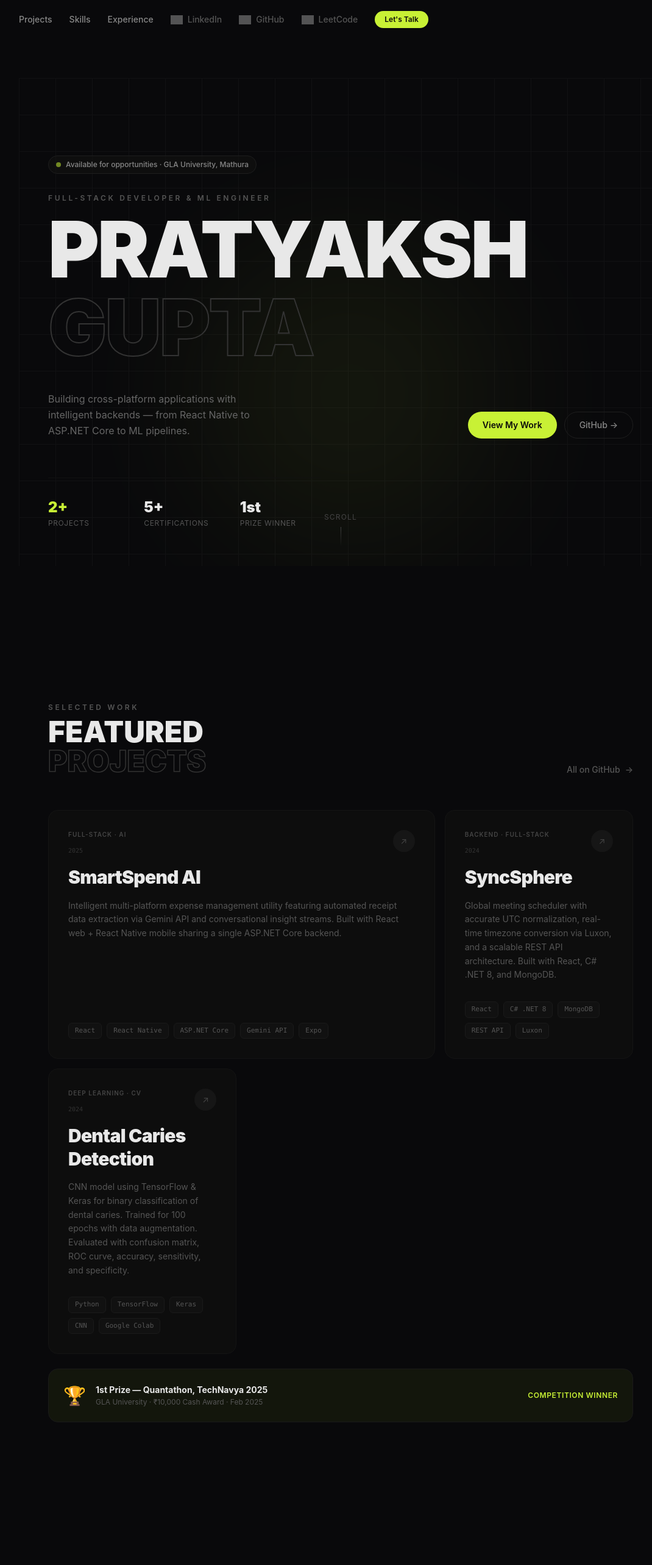
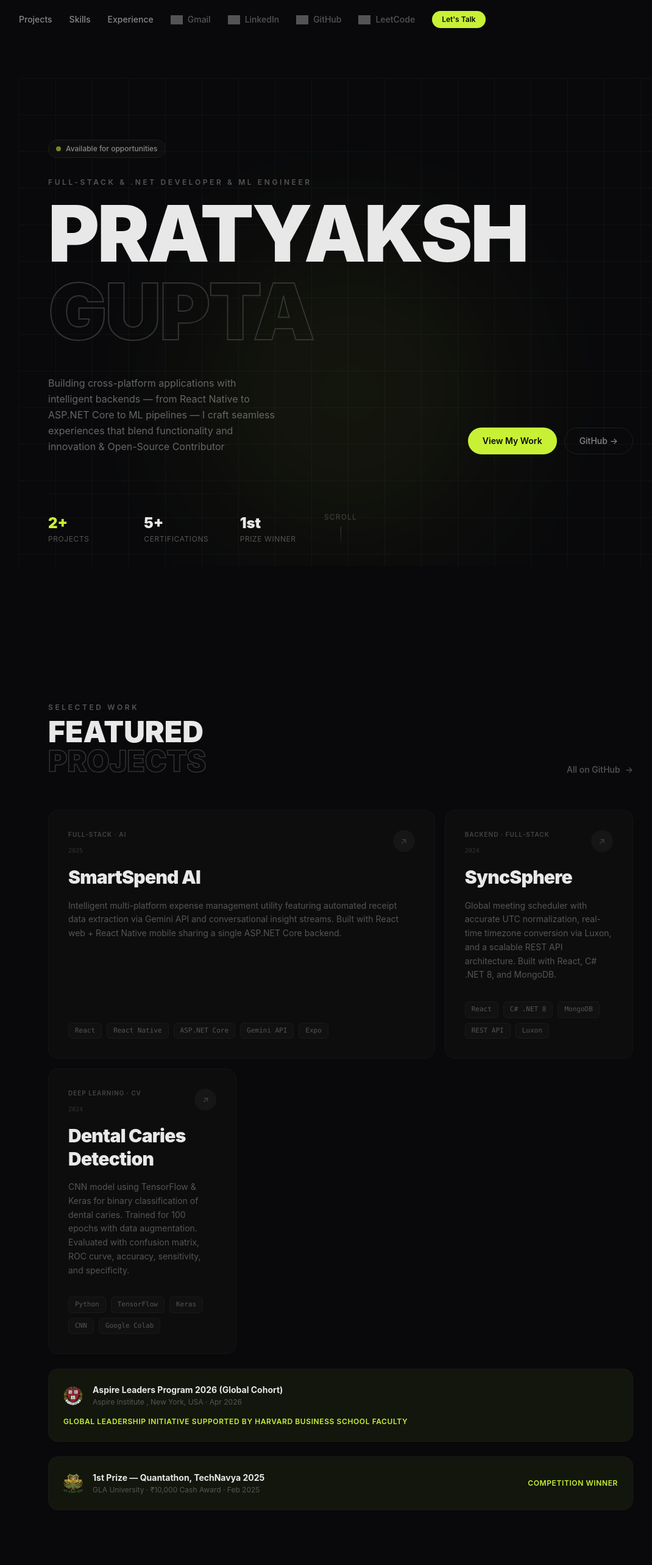
Before and after one commit to Pratyakshgupta887qwert/Pratyakshgupta887qwert.github.io, a React app in the folder frontend/: page / in a window 1280 px wide. Shown: the top 2566 px of the page at 61% size, without its empty margins (81-1151 px from the left). Built offline with nearby package versions, Linux system fonts and the light colour scheme; grey boxes are pictures that could not be loaded; the HTML template or start-up script is replaced by a standard one.

Commit message:
update in portfolio website

```diff
--- a/frontend/src/App.jsx
+++ b/frontend/src/App.jsx
@@ -16,8 +16,8 @@ export default function App() {
       <main className="max-w-6xl mx-auto px-6 md:px-12 space-y-32 pt-32 pb-16">
         <Hero />
         <Projects />
+        <Skills />
         <Experience />
-        <Skills />
       </main>
       <Footer />
     </div>
--- a/frontend/src/components/Footer.jsx
+++ b/frontend/src/components/Footer.jsx
@@ -46,7 +46,6 @@ export default function Footer() {
               height={20}
               className="opacity-50 group-hover:opacity-100 transition-opacity"
             />
-            LinkedIn
           </a>
           <a
             href="https://github.com/Pratyakshgupta887qwert"
@@ -61,7 +60,6 @@ export default function Footer() {
               height={20}
               className="opacity-50 group-hover:opacity-100 transition-opacity"
             />
-            GitHub
           </a>
           <a
             href="tel:+919927230076"
--- a/frontend/src/components/Hero.jsx
+++ b/frontend/src/components/Hero.jsx
@@ -22,13 +22,13 @@ export default function Hero() {
         {/* Availability badge */}
         <div className="inline-flex items-center gap-2 px-3 py-1.5 rounded-full border border-[#1e1e1e] bg-[#111]/60 text-xs font-medium text-[#888] mb-8">
           <span className="w-2 h-2 rounded-full bg-[#c8f135] animate-pulse" />
-          Available for opportunities · GLA University, Mathura
+          Available for opportunities
         </div>
 
         {/* Name — large display like Portavia */}
         <div className="mb-6">
           <p className="text-xs uppercase tracking-[0.3em] text-[#555] font-semibold mb-3">
-            Full-Stack Developer & ML Engineer
+            Full-Stack & .NET Developer & ML Engineer
           </p>
           <h1 className="text-[clamp(3rem,10vw,8rem)] font-black leading-none tracking-tight text-[#e8e8e8] uppercase">
             PRATYAKSH
@@ -41,7 +41,7 @@ export default function Hero() {
         {/* Tagline + CTA row */}
         <div className="flex flex-col md:flex-row md:items-end justify-between gap-8 mt-10">
           <p className="text-[#666] text-base leading-relaxed max-w-sm">
-            Building cross-platform applications with intelligent backends — from React Native to ASP.NET Core to ML pipelines.
+            Building cross-platform applications with intelligent backends — from React Native to ASP.NET Core to ML pipelines — I craft seamless experiences that blend functionality and innovation & Open-Source Contributor
           </p>
 
           <div className="flex items-center gap-3 shrink-0">
--- a/frontend/src/components/Navbar.jsx
+++ b/frontend/src/components/Navbar.jsx
@@ -31,6 +31,24 @@ export default function Navbar() {
           <a href="#projects" className="hover:text-[#e8e8e8] transition-colors">Projects</a>
           <a href="#skills" className="hover:text-[#e8e8e8] transition-colors">Skills</a>
           <a href="#experience" className="hover:text-[#e8e8e8] transition-colors">Experience</a>
+
+          <a
+            href="mailto:pratyakshgupta887@gmail.com"
+            target="_blank"
+            rel="noreferrer"
+            className="flex items-center gap-2 text-[#555] hover:text-[#c8f135] transition-colors font-medium group"
+          >
+            <img
+              src="https://skillicons.dev/icons?i=gmail"
+              alt="LeetCode"
+              width={20}
+              height={20}
+              className="opacity-50 group-hover:opacity-100 transition-opacity"
+            />
+            Gmail
+          </a>
+
+
           <a
             href="https://www.linkedin.com/in/pratyaksh-gupta-348556299/"
             target="_blank"
--- a/frontend/src/components/Projects.jsx
+++ b/frontend/src/components/Projects.jsx
@@ -125,9 +125,29 @@ export default function Projects() {
         </div>
 
         {/* 1st Prize callout */}
+
+<div className="mt-6 rounded-2xl border border-[#1a1a1a] bg-[#c8f135]/5 p-6 flex items-center justify-between flex-wrap gap-4">
+          <div className="flex items-center gap-4">
+            <img
+  src="Harvard_University_coat_of_arms.svg"
+  alt="Trophy"
+  className="w-8 h-8 object-contain"
+/>
+            <div>
+              <p className="font-bold text-[#e8e8e8] text-sm"> Aspire Leaders Program 2026 (Global Cohort)</p>
+              <p className="text-xs text-[#555] mt-0.5">Aspire Institute , New York, USA · Apr 2026</p>
+            </div>
+          </div>
+          <span className="text-xs text-[#c8f135] font-semibold tracking-wider uppercase">Global leadership initiative supported by Harvard Business School faculty</span>
+        </div>
+
         <div className="mt-6 rounded-2xl border border-[#1a1a1a] bg-[#c8f135]/5 p-6 flex items-center justify-between flex-wrap gap-4">
           <div className="flex items-center gap-4">
-            <span className="text-3xl font-black text-[#c8f135]">🏆</span>
+            <img
+  src="unnamed.webp"
+  alt="Trophy"
+  className="w-8 h-8 object-contain"
+/>
             <div>
               <p className="font-bold text-[#e8e8e8] text-sm">1st Prize — Quantathon, TechNavya 2025</p>
               <p className="text-xs text-[#555] mt-0.5">GLA University · ₹10,000 Cash Award · Feb 2025</p>
--- a/frontend/src/components/Skills.jsx
+++ b/frontend/src/components/Skills.jsx
@@ -4,12 +4,16 @@ const SKILL_GROUPS = [
   {
     domain: "Frontend",
     skills: [
+      { name: "Html", icon: "html" },
       { name: "React", icon: "react" },
       { name: "Next.js", icon: "nextjs" },
       { name: "TypeScript", icon: "typescript" },
+      { name: "CSS", icon: "css" },
       { name: "Tailwind", icon: "tailwind" },
+      { name: "Bootstrap", icon: "bootstrap" },
       { name: "Redux", icon: "redux" },
       { name: "Vite", icon: "vite" },
+      { name: "Vue", icon: "vue" },
     ],
   },
   {
@@ -22,10 +26,12 @@ const SKILL_GROUPS = [
   {
     domain: "Backend",
     skills: [
+      { name: "SpringBoot", icon: "spring" },
       { name: "Node.js", icon: "nodejs" },
       { name: "ASP.NET", icon: "dotnet" },
-      { name: "Python", icon: "python" },
       { name: "FastAPI", icon: "fastapi" },
+      { name: "Postman", icon: "postman" },
+      { name: "Power", icon: "powershell" },
     ],
   },
   {
@@ -41,19 +47,37 @@ const SKILL_GROUPS = [
     skills: [
       { name: "MongoDB", icon: "mongodb" },
       { name: "MySQL", icon: "mysql" },
+      { name: "PostgreSQL", icon: "postgres" },
     ],
   },
   {
-    domain: "Tools & Cloud",
+    domain: "Cloud",
+    skills: [
+      { name: "Docker", icon: "docker" },
+      { name: "AWS", icon: "aws" },
+      { name: "Google Cloud", icon: "gcp" },
+      { name: "Azure", icon: "azure" },
+      { name: "Linux", icon: "linux" },
+      { name: "Ubuntu", icon: "ubuntu" },
+    ],
+  },
+
+   {
+    domain: "Tools & Platforms",
     skills: [
       { name: "Git", icon: "git" },
       { name: "GitHub", icon: "github" },
-      { name: "AWS", icon: "aws" },
-      { name: "Linux", icon: "linux" },
+      { name: "GitHub Actions", icon: "githubactions" },
+      { name: "npm", icon: "npm" },
       { name: "VS Code", icon: "vscode" },
-      { name: "Docker", icon: "docker" },
+      { name: "Notion", icon: "notion" },
+      { name: "Obsidian", icon: "obsidian" },
+      { name: "Vercel", icon: "vercel" },
+      { name: "VisualStudio", icon: "visualstudio" },
+      { name: "VSCode", icon: "vscode" },
     ],
   },
+
   {
     domain: "Languages",
     skills: [
@@ -61,6 +85,8 @@ const SKILL_GROUPS = [
       { name: "C#", icon: "cs" },
       { name: "Java", icon: "java" },
       { name: "C", icon: "c" },
+      { name: "Python", icon: "python" },
+      { name: "Rust", icon: "rust" },
     ],
   },
 ];
```
Also changed, not shown: frontend/public/Harvard_University_coat_of_arms.svg (added), frontend/public/unnamed.webp (added).
